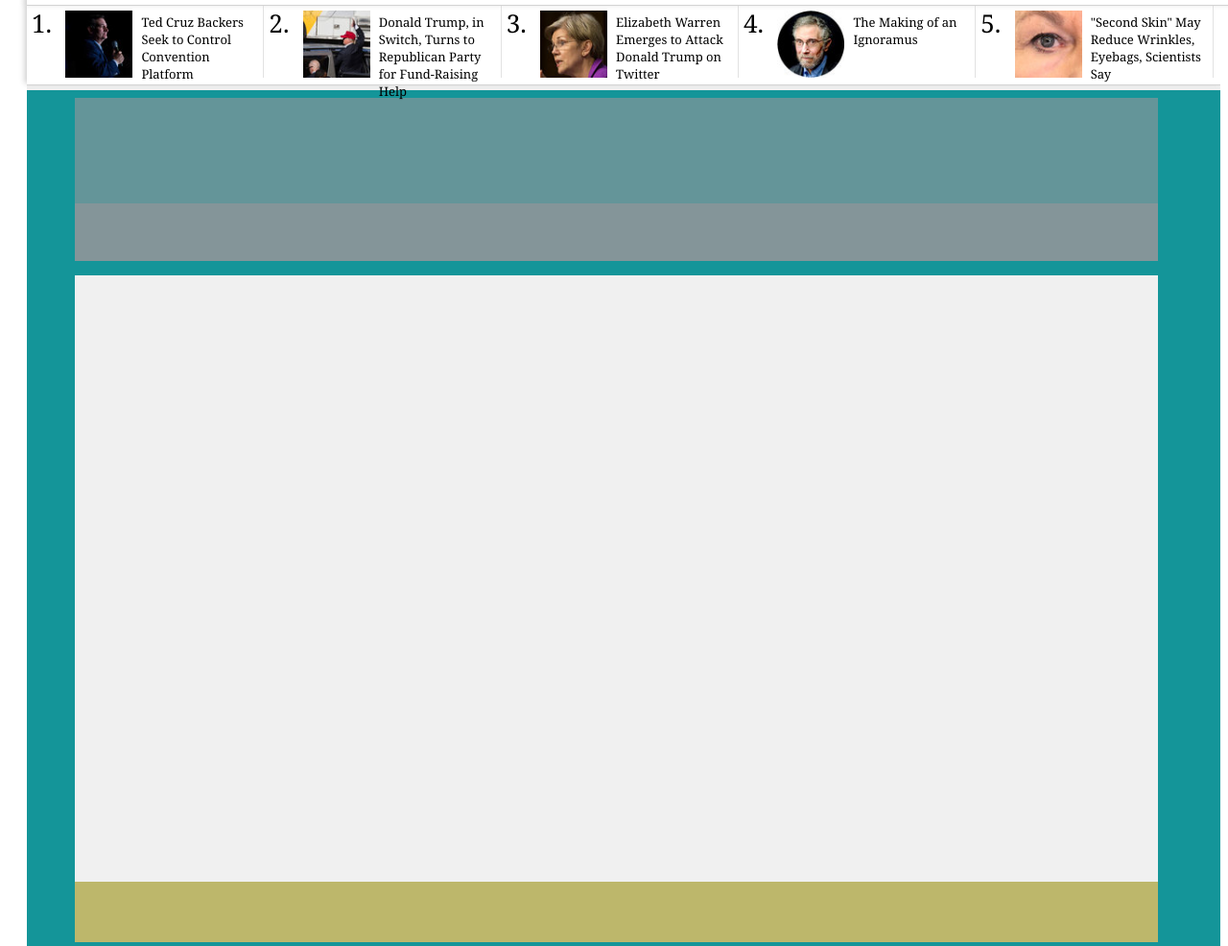
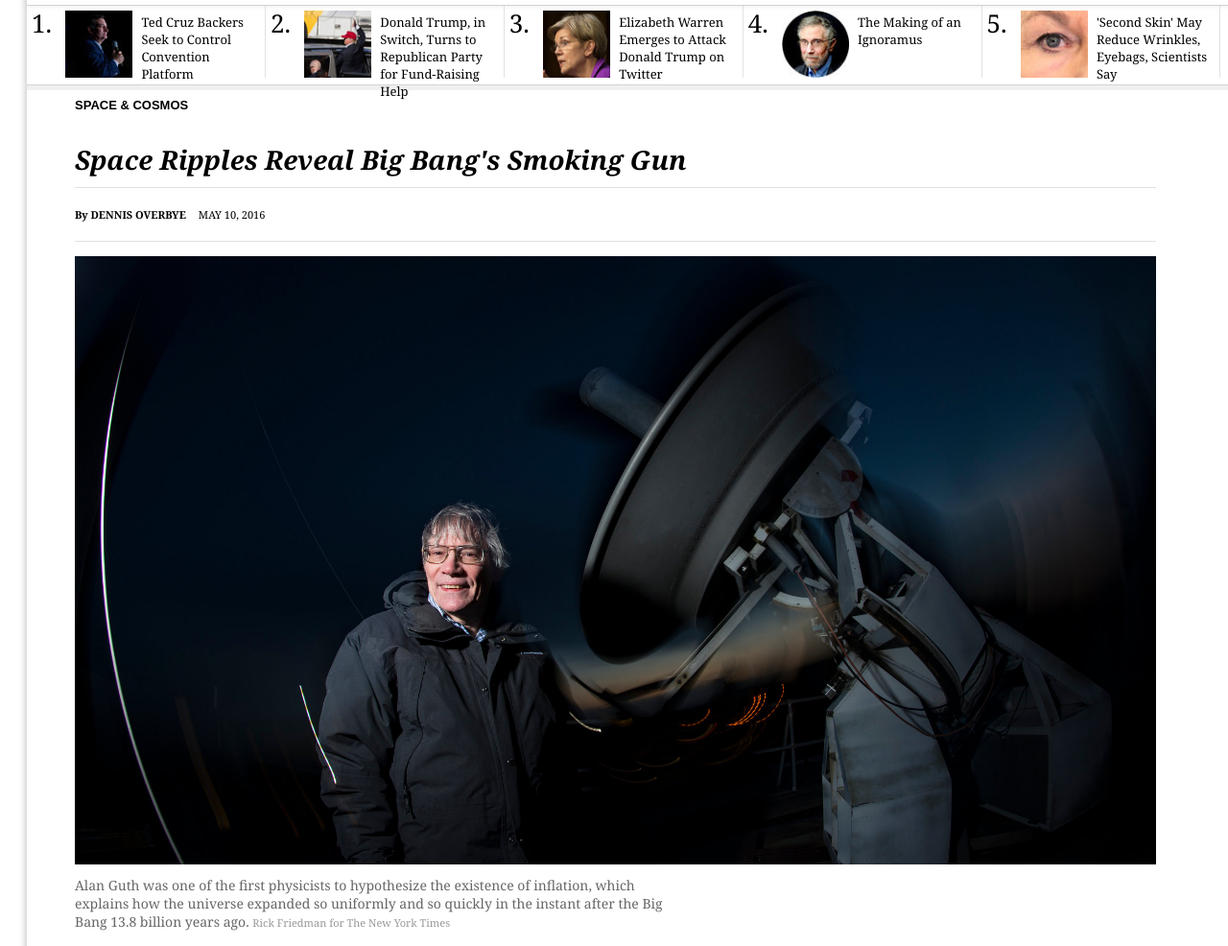
Before and after one commit to sco-bo/nytimes, a plain HTML site: page index.html in a window 1280 px wide. Shown: the part 45-1031 px from the top of the page at 96% size. Drawn offline with Linux system fonts and the light colour scheme.

Commit message:
style article head and lead photo

```diff
--- a/index.html
+++ b/index.html
@@ -41,9 +41,7 @@
 								<div class="trending-photo">
 									<img src="lib/cruz.jpg" width="70" height="70">
 								</div>
-								<div class="trending-title">
-									Ted Cruz Backers Seek to Control Convention Platform
-								</div>
+								<div class="trending-title">Ted Cruz Backers Seek to Control Convention Platform</div>
 							</li>
 						</a>
 						<a href="#" class="trending-link">
@@ -51,9 +49,7 @@
 								<div class="trending-photo">
 									<img src="lib/trump.jpg" width="70" height="70">
 								</div>
-								<div class="trending-title">
-									Donald Trump, in Switch, Turns to Republican Party for Fund-Raising Help
-								</div>
+								<div class="trending-title">Donald Trump, in Switch, Turns to Republican Party for Fund-Raising Help</div>
 							</li>
 						</a>
 						<a href="#" class="trending-link">
@@ -61,9 +57,7 @@
 								<div class="trending-photo">
 									<img src="lib/warren.jpg" width="70" height="70">
 								</div>
-								<div class="trending-title">
-									Elizabeth Warren Emerges to Attack Donald Trump on Twitter
-								</div>
+								<div class="trending-title">Elizabeth Warren Emerges to Attack Donald Trump on Twitter</div>
 							</li>
 						</a>
 						<a href="#" class="trending-link">
@@ -71,9 +65,7 @@
 								<div class="trending-photo">
 									<img src="lib/krugman.jpg" width="70" height="70">
 								</div>
-								<div class="trending-title">
-									The Making of an Ignoramus
-								</div>
+								<div class="trending-title">The Making of an Ignoramus</div>
 							</li>
 						</a>
 						<a href="#" class="trending-link">
@@ -81,9 +73,7 @@
 								<div class="trending-photo">
 									<img src="lib/skin.jpg" width="70" height="70">
 								</div>
-								<div class="trending-title">
-									"Second Skin" May Reduce Wrinkles, Eyebags, Scientists Say
-								</div>
+								<div class="trending-title">&#39;Second Skin&#39; May Reduce Wrinkles, Eyebags, Scientists Say</div>
 							</li>
 						</a>
 					</ol>
@@ -91,12 +81,31 @@
 			</div>
 			<div id="article">
 				<div id="article-head">
+					<div id="article-category">
+						<a href="#">Space & Cosmos</a>
+					</div>
+					<div id="article-title">
+						<h1>Space Ripples Reveal Big Bang&#39;s Smoking Gun</h1>
+					</div>
 				</div>
 				<div id="article-sub-head">
+					<div id="author-date">
+						<span>By </span>
+						<div id="author"><a href="#" title="More articles by DENNIS OVERBYE">Dennis Overbye</a></div>
+						<div id="date">May 10, 2016</div>
+					</div>
+					<div id="social">
+						<div id="social-buttons">
+						</div>
+						<div id="bookmark-comment">
+						</div>
+					</div>
 				</div>
 				<div id="lead-photo">
+					<a href="#"><img src="lib/main_photo.jpg" width="100%" height="100%"></a>
 				</div>
-				<div id="lead-photo-caption">
+				<div id="lead-photo-caption">Alan Guth was one of the first physicists to hypothesize the existence of inflation, which explains how the universe expanded so uniformly and so quickly in the instant after the Big Bang 13.8 billion years ago.
+					<div id="photo-credit">Rick Friedman for The New York Times</div>
 				</div>
 				<div id="article-body">
 					<div class="article-first-portion">
--- a/main.css
+++ b/main.css
@@ -15,6 +15,10 @@
 	border: 1px solid #d3d3d3;
 	box-shadow: 0px 3px 2px #cecece;
 	background: #FFF;
+}
+
+body {
+	margin-right: 0;
 }
 
 #whole-page {
@@ -40,49 +44,55 @@
 	margin-top: 50px;
 	background: #F0F0F0;
 	margin-left: 20px;
+	box-shadow: -2px -2px 6px #CCCCCC;
 
 }
 
 #trending {
 	height: 85px;
-	width: 1244px;
+	width: 1252px;
 	background: #FFF;
 	border-bottom: 1px solid #d3d3d3;
-	box-shadow: -2px -2px 6px #CCCCCC;
 	margin-bottom: 5px;
 	margin-top: -10px;
 }
 
 #article {
-	padding: 8px 65px 8px 50px;
+	padding: 8px 75px 8px 50px;
 	height: auto;
-	background: #149599;
+	background: #FFF;
 }
 
 #article-head {
 	width: auto;
-	height: 110px;
-	background: #649599;
+	height: auto;
 }
 
 #article-sub-head {
 	width: auto;
-	height: 60px;
-	background: #849599;
+	padding-top: 20px;
+	/*padding-bottom: 5px;*/
+	height: 35px;
 	margin-bottom: 15px;
-}
-
-#lead-photo {
-	width: auto;
-	height: 632px;
-	background: #F0F0F0;
+	border-top: 1px solid #e2e2e2;
+	border-bottom: 1px solid #e2e2e2;
 }
 
 #lead-photo-caption {
-	width: auto;
+	color: #666;;
+	max-width: 615px;
 	height: 55px;
 	padding-top: 8px;
-	background: #bdb76b;
+	font-size: 14px;
+	font-weight: 300;
+	font-family: "nyt-cheltenham-sh",georgia,"times new roman",times,serif;
+}
+
+#photo-credit {
+	color: #999;
+	display: inline;
+	font-size: 11px;
+	font-weight: 400;
 }
 
 #article-body {
@@ -401,3 +411,85 @@
 	font-size: 13px;
 	color: black;
 }
+
+#article-category {
+	font-family: "nyt-franklin",arial,helvetica,sans-serif;
+	font-weight: 700;
+    font-size: 0.8125rem;
+    text-transform: uppercase;
+	width: 120px;
+	height: 40px;
+}
+
+#article-category a {
+	text-decoration: none;
+	color: black;
+}
+
+#article-category a:hover {
+	text-decoration: underline;
+}
+
+#article-title {
+	height: auto;
+	width: auto;
+	margin-bottom: 10px;
+}
+
+#article-title h1 {
+	font-family: "nyt-cheltenham",georgia,"times new roman",times,serif;
+	font-size: 1.725rem;
+	margin: 5px 0px;
+	font-style: italic;
+	font-weight: 700 !important;
+	line-height: 2.375rem;
+}
+
+#author-date {
+	float: left;
+	/*padding: 10px 0px;*/
+	/*height: 35px;*/
+	width: 300px;
+	font-family: "nyt-cheltenham-sh",georgia,"times new roman",times,serif;
+	color: #000;
+	font-size: 11px;
+}
+
+#author-date span {
+	display: inline-block;
+	font-weight: 700;
+}
+
+#author {
+	display: inline-block;
+	text-transform: uppercase;
+	font-weight: 700;
+	margin-right: 10px;
+}
+
+#author a {
+	text-decoration: none;
+	color: black;
+}
+
+#author a:hover {
+	text-decoration: underline;
+}
+
+#date {
+	text-transform: uppercase;
+	display: inline-block;
+}
+
+#social {
+	float: right;
+	width: 300px;
+}
+
+#social-buttons {
+	display: inline-block;
+}
+
+#bookmakr-comment {
+	display: inline-block;
+}
```
Also changed, not shown: lib/main_photo.jpg (added), lib/rtj.jpg (deleted).
